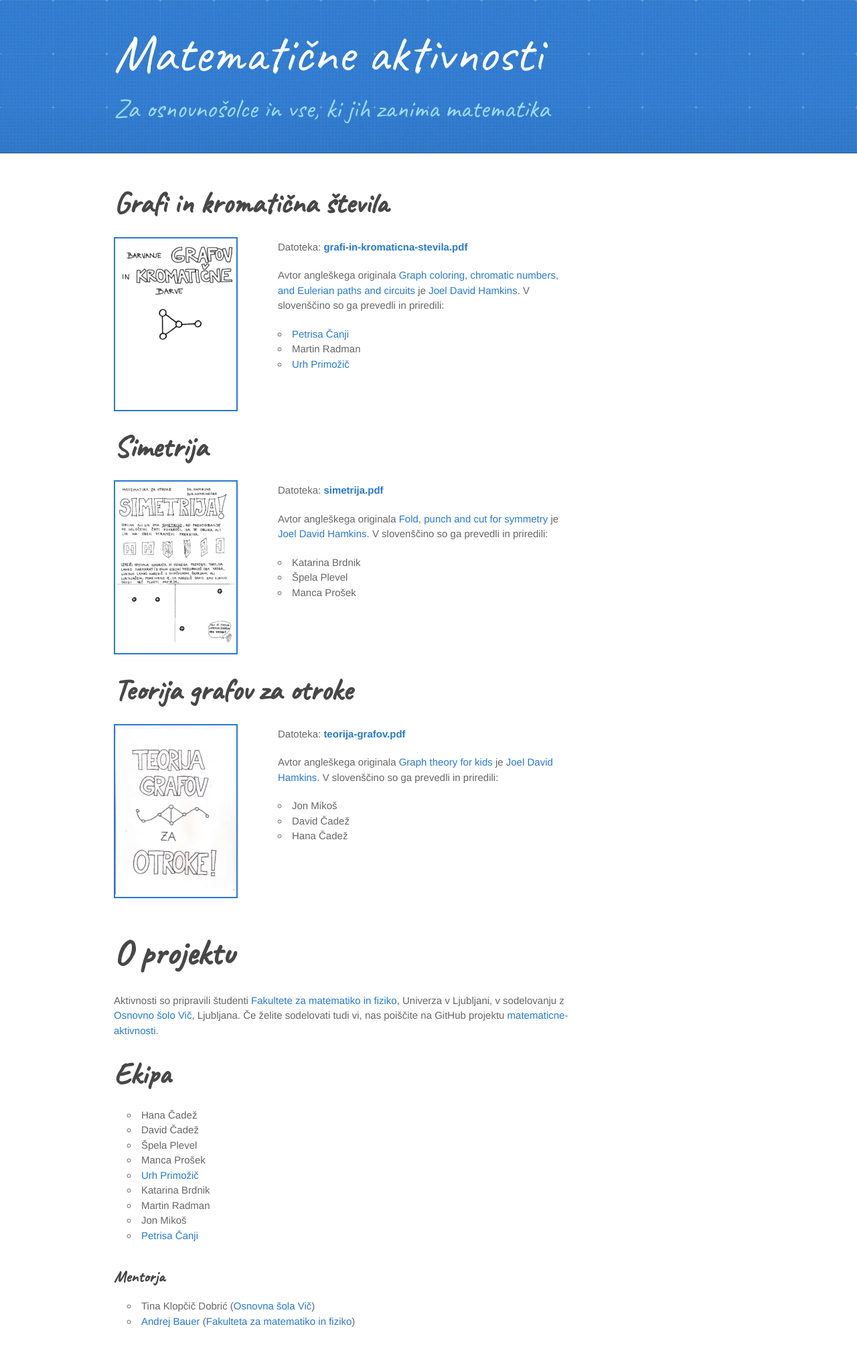
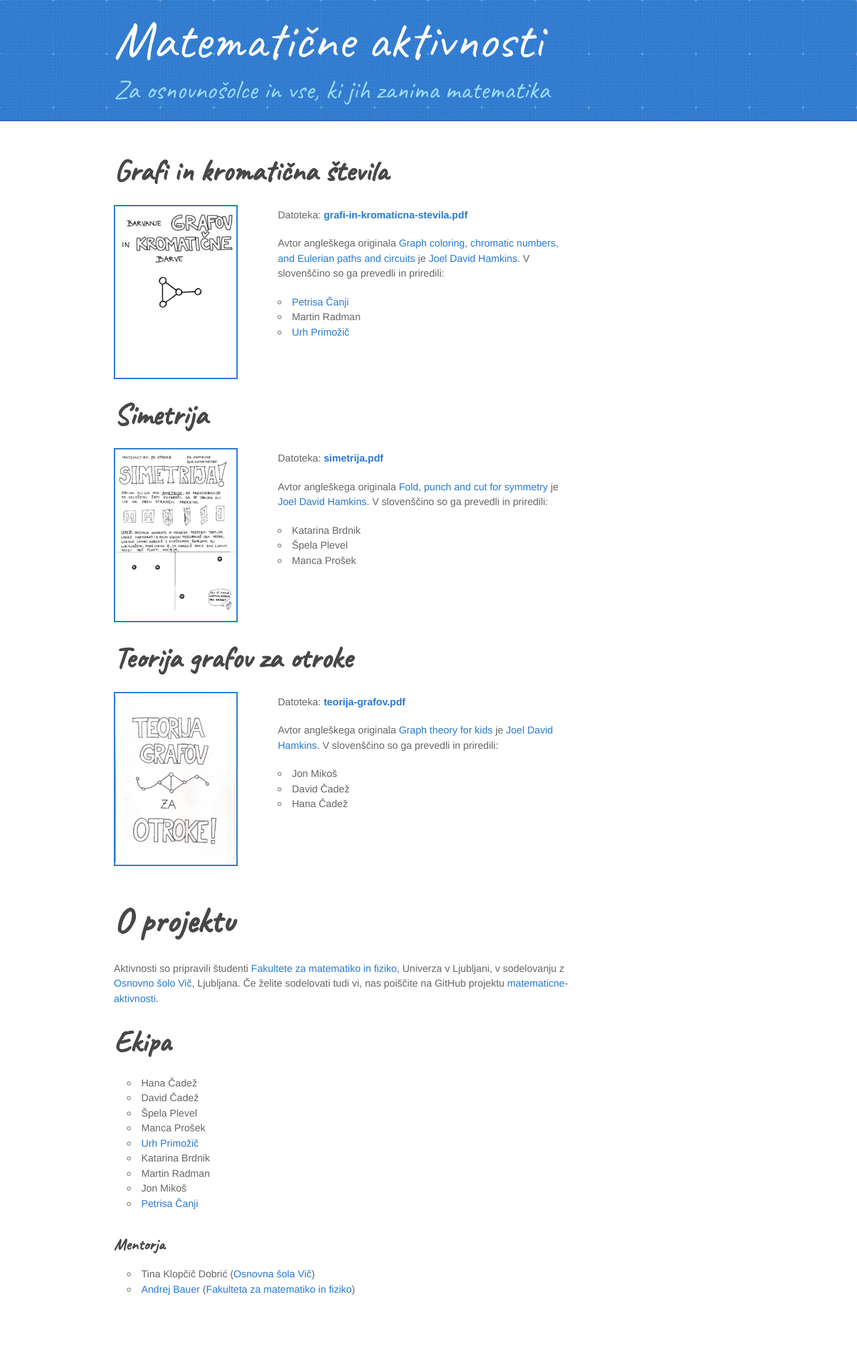
Before and after one commit to ul-fmf/matematicne-aktivnosti, a Jekyll site: the page built from index.md, in a window 1280 px wide. Shown: the whole page at 67% size. Built offline with Jekyll 4.4.1, drawn with Linux system fonts in a browser that asks for light colours; after the commit the page ends 1969 px from its top, so only the background shows below that.

Commit message:
Spacing v headerju.

```diff
--- a/css/main.scss
+++ b/css/main.scss
@@ -26,8 +26,8 @@ a:hover {
 }
 
 header {
-  padding-top: 40px;
-  padding-bottom: 40px;
+  padding-top: 20px;
+  padding-bottom: 20px;
   font-family: 'Caveat', Helvetica;
   background: #2e7bcf url(header-bg.jpg) 0 0 repeat-x;
   border-bottom: solid 1px #275da1;
@@ -37,7 +37,7 @@ header h1 {
   white-space: nowrap;
   width: 540px;
   margin-top: 0;
-  margin-bottom: 0.2em;
+  margin-bottom: 0.1em;
   font-size: 80px;
   font-weight: normal;
   line-height: 1;
```
